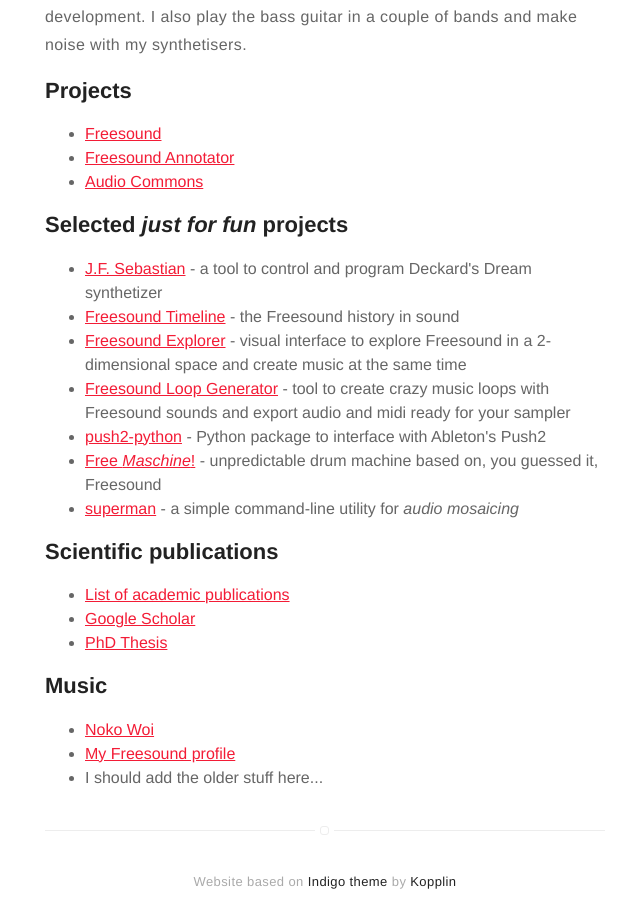
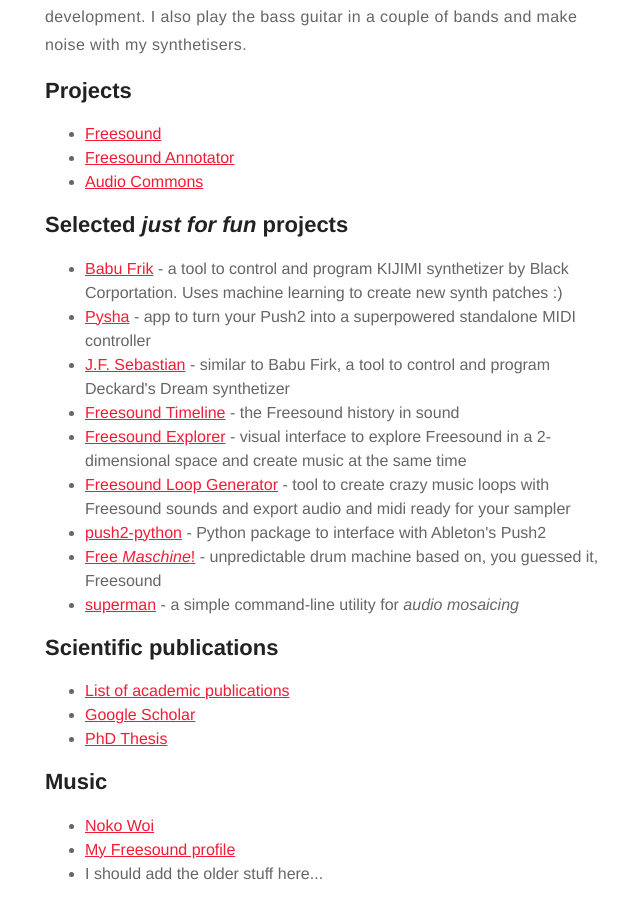
Before and after one commit to ffont/ffont.github.io, a Jekyll site: the page built from index.html, in a window 1280 px wide and 900 px high, scrolled down 1133 px. Shown: the whole window, without its empty margins (315-955 px from the left). Built offline with Jekyll 4.4.1, drawn with Linux system fonts in a browser that asks for light colours.

Commit message:
Replicate changes to index.html

```diff
--- a/index.html
+++ b/index.html
@@ -23,7 +23,9 @@
 
 <h2>Selected <i>just for fun</i> projects</h2>
 <ul>
-	<li><a href="https://ritaandaurora.github.io/ddrm-jfsebastian/">J.F. Sebastian</a> - a tool to control and program Deckard's Dream synthetizer</li>
+	<li><a href="https://ritaandaurora.github.io/kijimi-babu-frik/">Babu Frik</a> - a tool to control and program KIJIMI synthetizer by Black Corportation. Uses machine learning to create new synth patches :)</li>
+	<li><a href="https://github.com/ffont/pysha">Pysha</a> - app to turn your Push2 into a superpowered standalone MIDI controller</li>
+	<li><a href="https://ritaandaurora.github.io/ddrm-jfsebastian/">J.F. Sebastian</a> - similar to Babu Firk, a tool to control and program Deckard's Dream synthetizer</li>
 	<li><a href="https://labs.freesound.org/apps/freesound-timeline.html">Freesound Timeline</a> - the Freesound history in sound</li>
 	<li><a href="https://labs.freesound.org/apps/freesound-explorer.html">Freesound Explorer</a> - visual interface to explore Freesound in a 2-dimensional space and create music at the same time</li>
 	<li><a href="https://ffont.github.io/freesound-loop-generator/">Freesound Loop Generator</a> - tool to create crazy music loops with Freesound sounds and export audio and midi ready for your sampler</li>
```
